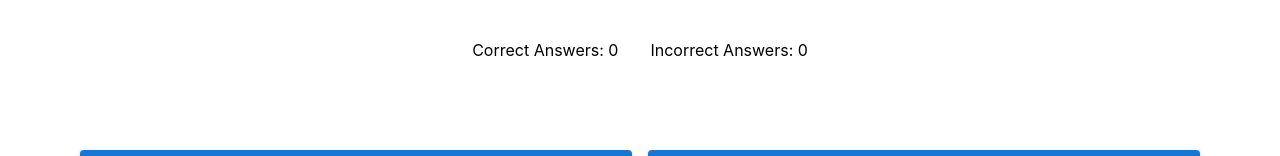
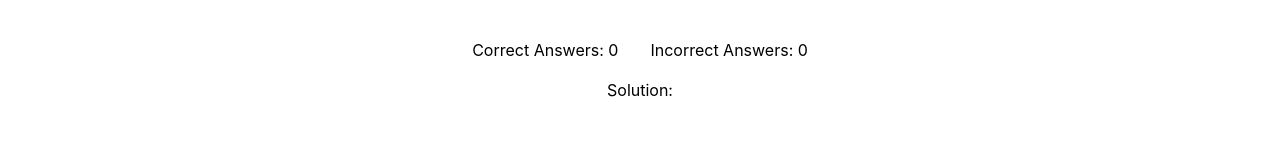
Before and after one commit to pfelkner/funwithflags, a React (Create React App) app: page / in a window 1280 px wide. Shown: the part 610-766 px from the top of the page. Built offline with nearby package versions, Linux system fonts and the light colour scheme.

Commit message:
display correct guess from prev flag

```diff
--- a/src/App.js
+++ b/src/App.js
@@ -3,11 +3,13 @@ import "./App.css";
 import CounterComponent from "./components/CounterComponent";
 import FlagComponent from "./components/FlagComponent";
 import GuessComponent from "./components/GuessComponent";
+import SolutionComponent from "./components/SolutionComponent";
 import data from "./countries.json";
 
 function App() {
   const [correctAnswers, setCorrectAnswers] = useState(0);
   const [incorrectAnswers, setIncorrectAnswers] = useState(0);
+  const [solution, setSolution] = useState("");
 
   const countries = data.countries;
   const keys = Object.keys(countries);
@@ -17,7 +19,6 @@ function App() {
     let randomEntries = [];
     for (let i = 0; i < 4; i++) {
       const randomIndex = Math.floor(Math.random() * keys.length);
-      console.log(randomIndex);
       randomEntries.push(randomIndex);
     }
     return randomEntries;
@@ -34,8 +35,7 @@ function App() {
   const handleButtonClick = (buttonLabel) => {
     if (countryName === buttonLabel) setCorrectAnswers(correctAnswers + 1);
     else setIncorrectAnswers(incorrectAnswers + 1);
-
-    console.log(correctAnswers, incorrectAnswers);
+    setSolution(buttonLabel);
   };
 
   return (
@@ -45,6 +45,7 @@ function App() {
         correctAnswers={correctAnswers}
         incorrectAnswers={incorrectAnswers}
       />
+      <SolutionComponent solution={solution} />
       <GuessComponent
         buttonLabels={countryNames}
         onButtonClick={handleButtonClick}
--- /dev/null
+++ b/src/components/SolutionComponent.js
@@ -0,0 +1,19 @@
+// MyComponent.js
+import React from "react";
+
+const SolutionComponent = ({ solution }) => {
+  return (
+    <div
+      style={{
+        display: "flex",
+        justifyContent: "center",
+        alignItems: "center",
+        height: "5vh",
+      }}
+    >
+      <div style={{ margin: "1em" }}>Solution: {solution}</div>
+    </div>
+  );
+};
+
+export default SolutionComponent;
```
